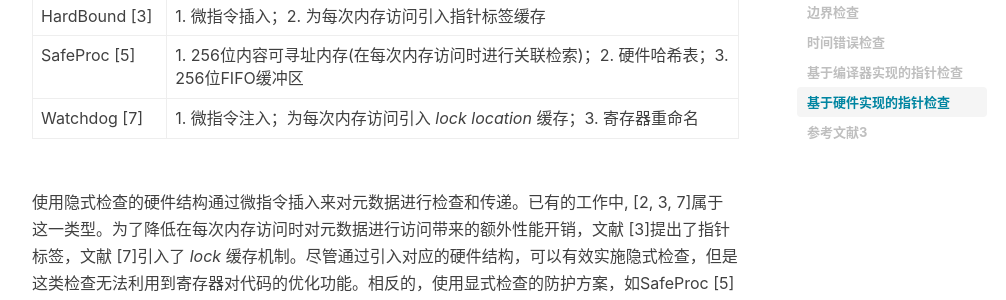
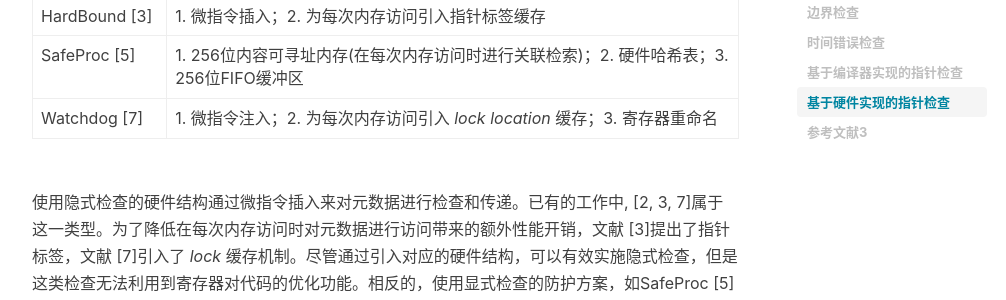
Before and after one commit to blankaiwang/blankaiwang.github.io, a Jekyll site: the page built from _posts/2019-02-26-Background-on-Pointer-Checking.md, in a window 1280 px wide and 900 px high, scrolled down 4403 px. Shown: the part 152-452 px from the top of the window, without its empty margins (233-1239 px from the left). Built offline with Jekyll 4.4.1, drawn with Linux system fonts in a browser that asks for light colours; nearby versions of some CDN libraries; comment, search, counter and statistics services are not loaded.

Commit message:
Update 2019-02-26-Background-on-Pointer-Checking.md

```diff
--- a/_posts/2019-02-26-Background-on-Pointer-Checking.md
+++ b/_posts/2019-02-26-Background-on-Pointer-Checking.md
@@ -96,7 +96,7 @@ Table 2：
 | Chuang et al. [2] | 1. 微指令插入；2. 32位元数据检查表；3. 基于元数据的寄存器映射(对所有的寄存器) |
 | HardBound [3]     | 1. 微指令插入；2. 为每次内存访问引入指针标签缓存             |
 | SafeProc [5]      | 1. 256位内容可寻址内存(在每次内存访问时进行关联检索)；2. 硬件哈希表；3. 256位FIFO缓冲区 |
-| Watchdog [7]      | 1. 微指令注入；为每次内存访问引入 _lock location_ 缓存；3. 寄存器重命名 |
+| Watchdog [7]      | 1. 微指令注入；2. 为每次内存访问引入 _lock location_ 缓存；3. 寄存器重命名 |
 
 使用隐式检查的硬件结构通过微指令插入来对元数据进行检查和传递。已有的工作中, [2, 3, 7]属于这一类型。为了降低在每次内存访问时对元数据进行访问带来的额外性能开销，文献 [3]提出了指针标签，文献 [7]引入了 _lock_ 缓存机制。尽管通过引入对应的硬件结构，可以有效实施隐式检查，但是这类检查无法利用到寄存器对代码的优化功能。相反的，使用显式检查的防护方案，如SafeProc [5]修改了软件工具链对指令进行插入。尽管在他们的论文中，作者没有对编译器进行静态优化以消除冗余的检查，但是显式检查本身允许编译器在使用硬件加速的同时，对冗余检查进行清除。
 
```
